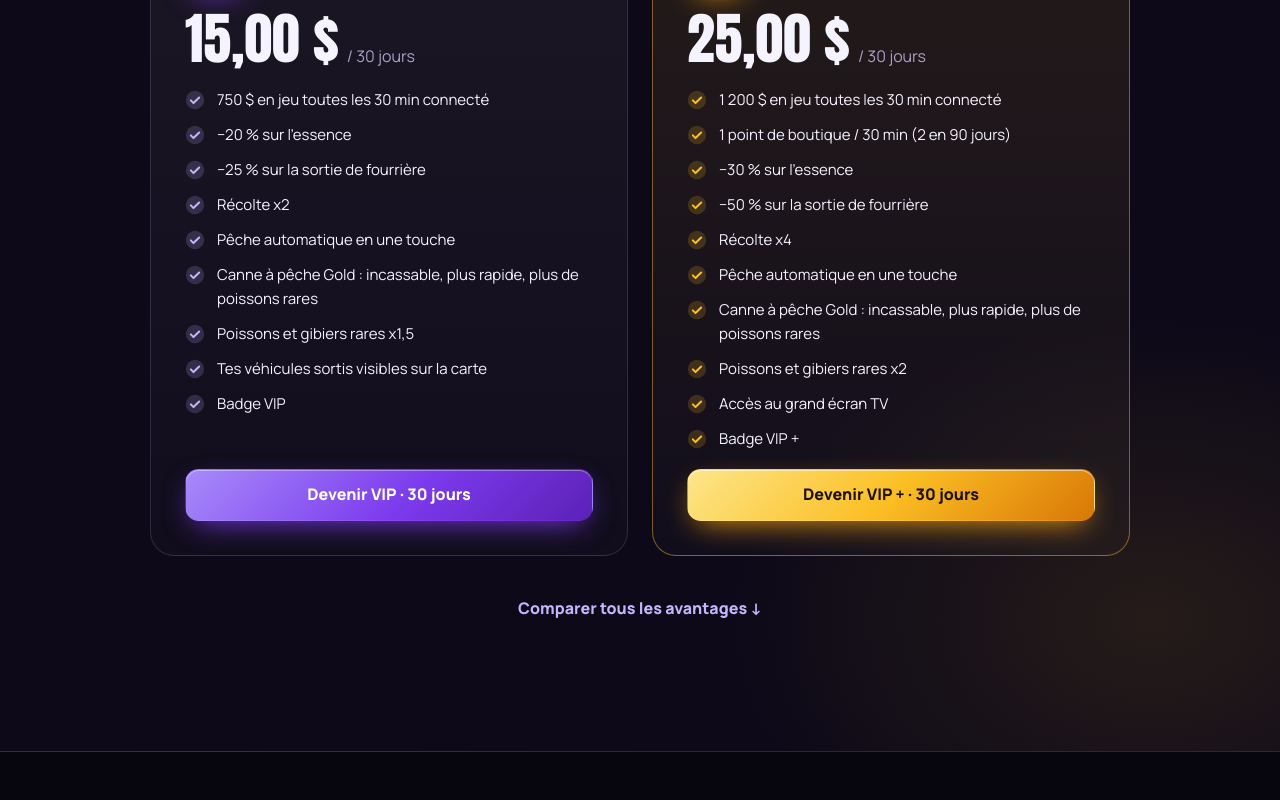
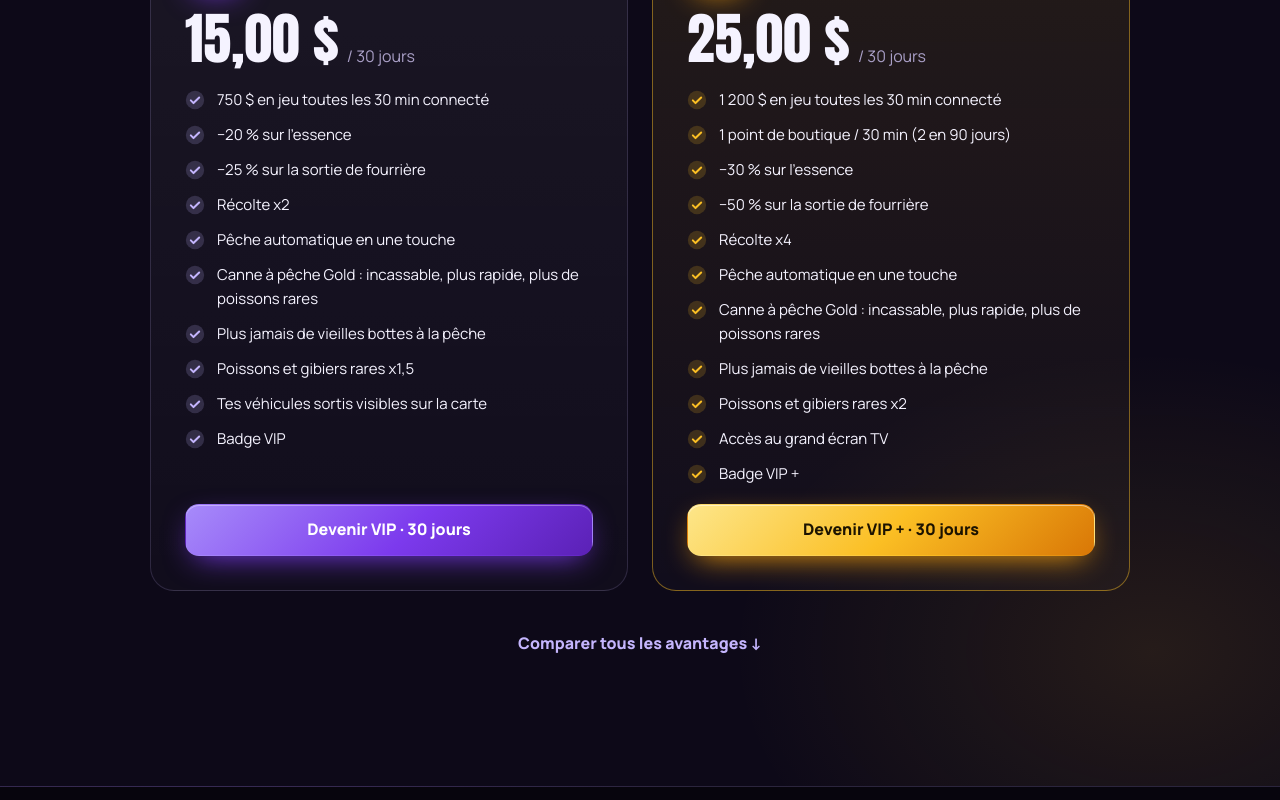
Before and after one commit to loan46/loan46.github.io, a plain HTML site: page index.html in a window 1280 px wide. Shown: the part 2457-3257 px from the top of the page. Drawn offline with Linux system fonts and the light colour scheme.

Commit message:
VIP : plus de vieilles bottes a la peche

```diff
--- a/index.html
+++ b/index.html
@@ -339,10 +339,10 @@ footer{padding:60px 0 34px;border-top:1px solid var(--line);margin-top:clamp(70p
   const plans = [
     { id: 'p-vip', name: 'VIP', pkg: { 30: 'VIP 30 jours', 90: 'VIP 90 jours' }, sub: 'L\'essentiel pour bien démarrer en ville', price: { 30: '15,00 $', 90: '30,00 $' },
       icon: '<path fill="currentColor" d="m12 2 3 6.3 6.9 1-5 4.9 1.2 6.8L12 17.8 5.9 21l1.2-6.8-5-4.9 6.9-1z"/>', btn: 'pri',
-      perks: ['750 $ en jeu toutes les 30 min connecté', '−20 % sur l\'essence', '−25 % sur la sortie de fourrière', 'Récolte x2', 'Pêche automatique en une touche', 'Canne à pêche Gold : incassable, plus rapide, plus de poissons rares', 'Poissons et gibiers rares x1,5', 'Tes véhicules sortis visibles sur la carte', 'Badge VIP'] },
+      perks: ['750 $ en jeu toutes les 30 min connecté', '−20 % sur l\'essence', '−25 % sur la sortie de fourrière', 'Récolte x2', 'Pêche automatique en une touche', 'Canne à pêche Gold : incassable, plus rapide, plus de poissons rares', 'Plus jamais de vieilles bottes à la pêche', 'Poissons et gibiers rares x1,5', 'Tes véhicules sortis visibles sur la carte', 'Badge VIP'] },
     { id: 'p-plus', name: 'VIP +', pkg: { 30: 'VIP + 30 jours', 90: 'VIP + 90 jours' }, sub: 'Le maximum, avec points de boutique offerts', price: { 30: '25,00 $', 90: '50,00 $' }, pop: true,
       icon: '<path fill="currentColor" d="M3 7.5 7.5 11 12 4l4.5 7L21 7.5 19 19H5z"/>', btn: 'gold',
-      perks: ['1 200 $ en jeu toutes les 30 min connecté', '1 point de boutique / 30 min (2 en 90 jours)', '−30 % sur l\'essence', '−50 % sur la sortie de fourrière', 'Récolte x4', 'Pêche automatique en une touche', 'Canne à pêche Gold : incassable, plus rapide, plus de poissons rares', 'Poissons et gibiers rares x2', 'Accès au grand écran TV', 'Badge VIP +'] },
+      perks: ['1 200 $ en jeu toutes les 30 min connecté', '1 point de boutique / 30 min (2 en 90 jours)', '−30 % sur l\'essence', '−50 % sur la sortie de fourrière', 'Récolte x4', 'Pêche automatique en une touche', 'Canne à pêche Gold : incassable, plus rapide, plus de poissons rares', 'Plus jamais de vieilles bottes à la pêche', 'Poissons et gibiers rares x2', 'Accès au grand écran TV', 'Badge VIP +'] },
   ];
   let dur = 30;
   const renderPlans = () => {
@@ -361,7 +361,7 @@ footer{padding:60px 0 34px;border-top:1px solid var(--line);margin-top:clamp(70p
     for (const o of document.querySelectorAll('.seg button')) o.setAttribute('aria-pressed', String(o === b));
     renderPlans();
   });
-  const cmp = [['Argent toutes les 30 min', '750 $', '1 200 $'], ['Points de boutique / 30 min', '—', '1 (2 en 90 j)'], ['Essence', '−20 %', '−30 %'], ['Fourrière', '−25 %', '−50 %'], ['Récolte', 'x2', 'x4'], ['Pêche automatique', 'Oui', 'Oui'], ['Canne à pêche Gold', 'Oui', 'Oui'], ['Rares (poissons, gibier)', 'x1,5', 'x2'], ['Véhicules sortis sur la carte', 'Oui', 'Oui'], ['Grand écran TV', '—', 'Oui'], ['Badge', 'VIP', 'VIP +']];
+  const cmp = [['Argent toutes les 30 min', '750 $', '1 200 $'], ['Points de boutique / 30 min', '—', '1 (2 en 90 j)'], ['Essence', '−20 %', '−30 %'], ['Fourrière', '−25 %', '−50 %'], ['Récolte', 'x2', 'x4'], ['Pêche automatique', 'Oui', 'Oui'], ['Canne à pêche Gold', 'Oui', 'Oui'], ['Pas de vieilles bottes à la pêche', 'Oui', 'Oui'], ['Rares (poissons, gibier)', 'x1,5', 'x2'], ['Véhicules sortis sur la carte', 'Oui', 'Oui'], ['Grand écran TV', '—', 'Oui'], ['Badge', 'VIP', 'VIP +']];
   const cell = (v, cls) => v === '—' ? '<span class="t-n">—</span>' : `<span class="${cls}">${v}</span>`;
   document.getElementById('cmp').innerHTML = cmp.map(r => `<tr><td>${r[0]}</td><td class="c">${cell(r[1], 't-v')}</td><td class="c">${cell(r[2], 't-g')}</td></tr>`).join('');
 
```
